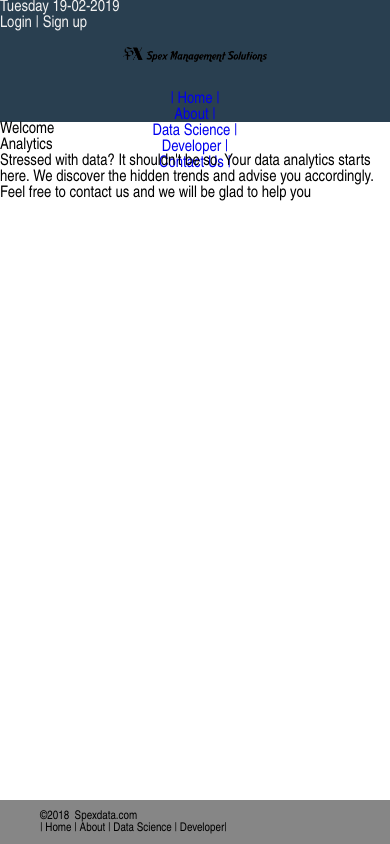
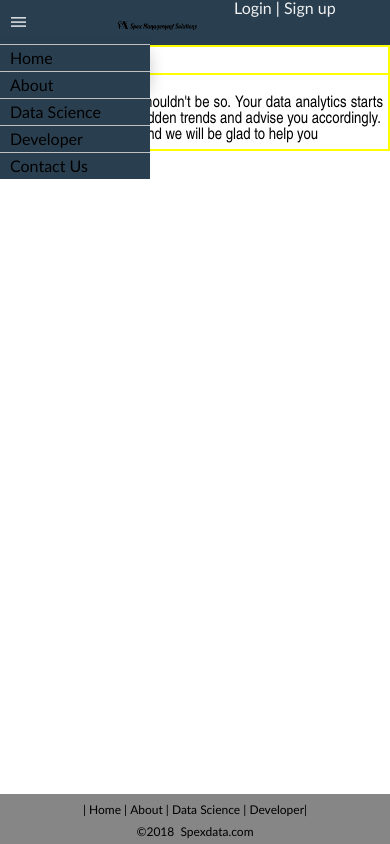
Before and after one commit to fkahindi/developerspot, a PHP site: page / in a window 390 px wide. Run offline with PHP 8.4, Linux system fonts and the light colour scheme.

Commit message:
Changes to css files and index.php
Seperated form styles to their own file form.css, styled the navigation section for mobile devices in the main.css and created responsive media queries targeting five media screens. Made some changes in the flex-layout.css though not used in the project yet.

```diff
--- a/css/flex-layout.css
+++ b/css/flex-layout.css
@@ -25,7 +25,7 @@ article{
 	margin:5px 8px;
 	border-radius:5px;
 }
-article:nth-of-type(2){
+article:nth-of-type(2){}
 
 footer{
 	height:60px;
--- /dev/null
+++ b/css/form.css
@@ -0,0 +1,31 @@
+form {
+  display: table;
+  margin: 0 auto;
+}
+
+form div {
+  display: table-row;
+}
+
+form label, form input {
+  display: table-cell;
+  margin-bottom: 10px;
+}
+
+form label {
+  width: 200px;
+  padding-right: 5%;
+  text-align: right;
+}
+
+form input {
+  width: 300px;
+}
+
+form p {
+  display: table-caption;
+  caption-side: bottom;
+  width: 300px;
+  color: #999;
+  font-style: italic;
+}
--- a/css/main.css
+++ b/css/main.css
@@ -68,89 +68,157 @@ _____________________________________________________________
 body{
 	background:white;
 }
-header{
+header, footer{
 	width:100%;
 	padding:0;
-	background:#293f50;
-
+	font-family:Calibri;
 }
 .date-bar, .login-bar a{
-	color:rgb(240, 240,240);
+	color:rgb(240,240,240);
+}
+header{
+	background:#293f50;
+}
+main{
+	margin:0 auto;
+}
+section, aside{
+	padding:10px;
+	text-align:justify;
 }
 footer{
-	width:100%;
+	position:fixed;
 	bottom:0;
-	position:fixed;
 	padding:10px 40px;
 	background:rgba(15, 15,15, 0.5);
 }
+::selection{
+	color:red;
+	background:yellow;
+}
+/*
+For testing only
+*/
+main, section, aside{
+	border: 1px solid yellow;
+}
+@media only screen and (max-width: 600px){
+/*
+Extra Small devices (Phones 600px and down)
+*/
 
 /*
-___________________________________________________
-Mobile devices first
-___________________________________________________
+===================================================
+Header
+===================================================
 */
-@media only screen and (max-width: 480px){
-	.banner{
-		padding:15px;
-		text-align:center;
+header{
+		height:45px;
 	}
+[class*="col-"]{
+	width:100%
+}
+.date-bar{
+	display:none;
+	}
+.login-bar{
+	width:40%;
+	float:none;
+	position:relative;
+	left:60%;
+}
+.login-bar span{
+	color:white;
+}
+.login-bar a:hover{
+	font-weight:bold;
+	text-decoration:underline;
+}
+.banner{
+	width:200px;
+	float:none;
+	position:relative;
+	left:30%;
+
+}
+/* Menu styling for mobile */
+.dropdown {
+    position: fixed;
+    display: inline-block;
+	top:0;
+	left:0;
+}
+
+.dropdown-button {
+    background-color: #293f50;
+    color: white;
+    padding: 13px;
+    font-size: 16px;
+    border: none;
+    cursor: pointer;
+	transform: rotate(90deg);
+	-webkit-transform: rotate(90deg);
+    -o-transform: rotate(90deg);
+    -moz-transform: rotate(90deg);
+
+}
+.dropdown-content {
+    display: none;
+    position: absolute;
+	min-width: 150px;
+    box-shadow: 0px 8px 16px 0px rgba(0,0,0,0.2);
+    z-index: 1;
+}
+.dropdown-content a {
+    color: black;
+    padding: 5px 10px;
+    text-decoration: none;
+    display: block;
+	text-align:left;
+}
+.dropdown-content li{
+	background:#293f50;
+	border-top: 1px solid silver;
+	}
+.dropdown-content a:hover {
+	background-color:rgba(200,200,200,0.3);
+	color:white;
+	}
+.dropdown-button:hover{
+	background:rgba(200,200,200,0.3);
+}
+.dropdown:hover .dropdown-content {
+    display: block;
+}
 nav{
-	width:100%;
+	width:50%;
 	height:40px;
 	margin:0;
-	padding-top:10px;
 	text-align:center;
 }
-
-.section, .aside{
+nav ul>span{
+	display:none;
+}
+section, aside{
 	width:100%;
 	padding:5px;
 
 }
-.section{
-
-}
-.aside{
-
-}
-form {
-  display: table;
-  margin: 0 auto;
-}
-
-form div {
-  display: table-row;
-}
-
-form label, form input {
-  display: table-cell;
-  margin-bottom: 10px;
-}
-
-form label {
-  width: 200px;
-  padding-right: 5%;
-  text-align: right;
-}
-
-form input {
-  width: 300px;
-}
-
-form p {
-  display: table-caption;
-  caption-side: bottom;
-  width: 300px;
-  color: #999;
-  font-style: italic;
-}
 footer{
 	bottom:0;
 	width:100%;
+	height:50px;
 	position:fixed;
 	margin-bottom:0;
 	font-size:12px;
+	text-align:center;
+}
+footer div span{
+	float:none;
+	display:block;
+}
+footer span:first-child{
+	padding-bottom:10px;
 }
 footer li{
 	display:inline-table
--- a/index.html
+++ b/index.html
@@ -12,7 +12,7 @@
 <body>
 	<header>
 		<div class="group login-bar">
-		<a href="#">Login</a>
+		<a href="#">Login</a> <span><?php echo "Today is". date("Y/m/d");?></span>
 		</div>
 		<div class="group banner">
 			<img src="images/spexbanner.png" alt="Spex Banner" width="40%" height="50%">
--- a/index.php
+++ b/index.php
@@ -6,18 +6,19 @@
 	<meta name="author" content="Francis Kahindi">
 	<title>Spex Management Solutions: Consulting</title>
 	<link rel="stylesheet" href="css/main.css">
+	<link rel="stylesheet" href="css/form.css">
 	<link rel="icon" href="icons/logoicon.png" sizes="16x16 32x32" type="image/x-icon">
 	<script type="text/javascript" src="js/dates.js"></script>
 </head>
 <body>
 	<header>
 		<div class="group">
-			<div class="float-left date-bar">
-				<?php date_default_timezone_set("Africa/Nairobi"); echo date("l"). "  ". date("d-m-Y");?>
+			<div class="date-bar">
+				<?php date_default_timezone_set("Africa/Nairobi"); echo date("l"). "  ". date("d-M-Y");?>
 
 			</div>
 			<div class="float-right login-bar">
-				<a href="#">Login |</a>
+				<a href="#">Login </a> <span>&#124;</span>
 				<a href="#">Sign up</a>
 			</div>
 		</div>
@@ -25,14 +26,15 @@
 			<img src="images/spexbanner.png" alt="Spex Banner" width="40%" height="50%">
 
 		</div>
-		<div>
-			<nav>
+		<div class="dropdown">
+			<button class="dropdown-button">|||</button>
+			<nav class="dropdown-content">
 				<ul>
-					<li><a href="#">| Home |</a></li>
-					<li><a href="#"> About |</a></li>
-					<li><a href="#"> Data Science |</a></li>
-					<li><a href="#"> Developer |</a></li>
-					<li><a href="#"> Contact Us |</a></li>
+					<li><a href="#">Home</a></li><span>&#124;</span>
+					<li><a href="#"> About</a></li><span>&#124;</span>
+					<li><a href="#"> Data Science</a></li><span>&#124;</span>
+					<li><a href="#"> Developer</a></li><span>&#124;</span>
+					<li><a href="#"> Contact Us</a></li>
 				</ul>
 
 			</nav>
@@ -55,7 +57,6 @@
 
 	<footer>
 		<div class="group">
-			<span class="float-left">&copy;2018 &nbsp;Spexdata.com</span>
 			<span class="float-right">
 				<ul>
 					<li><a href="#">| Home |</a></li>
@@ -64,6 +65,7 @@
 					<li><a href="#"> Developer|</a></li>
 				</ul>
 			</span>
+			<span class="float-left">&copy;2018 &nbsp;Spexdata.com</span>
 		</div>
 
 	</footer>
```
Also changed, not shown: other parts of css/main.css (+68 -25 lines).
